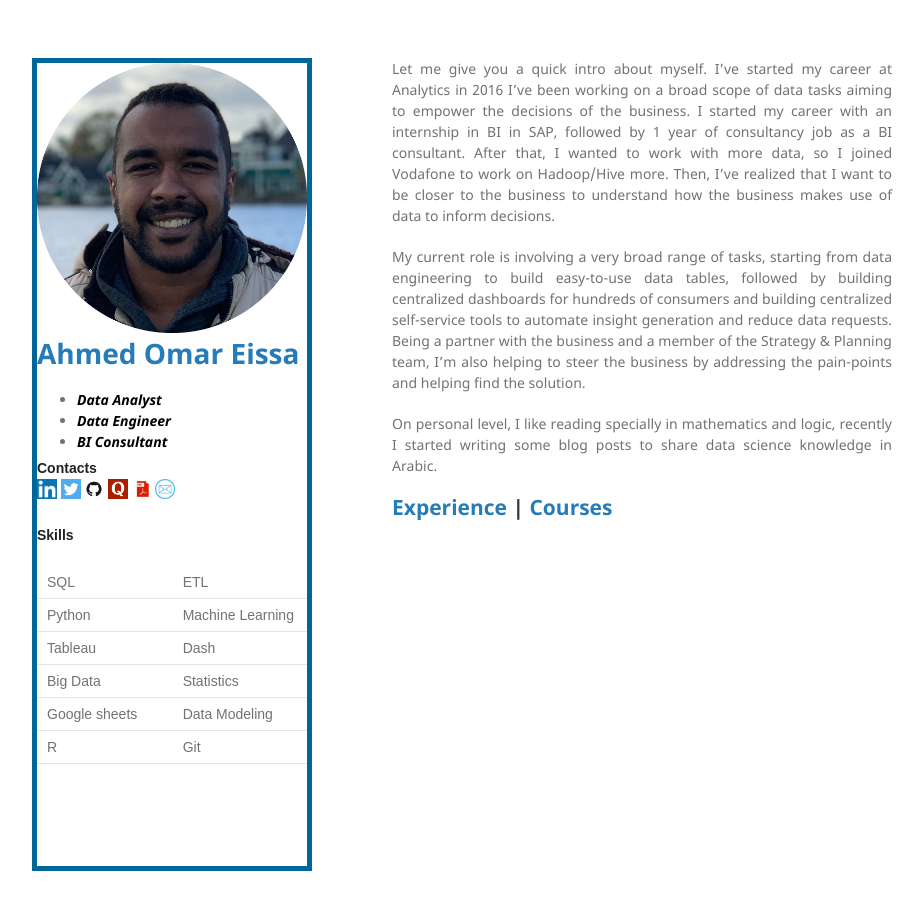
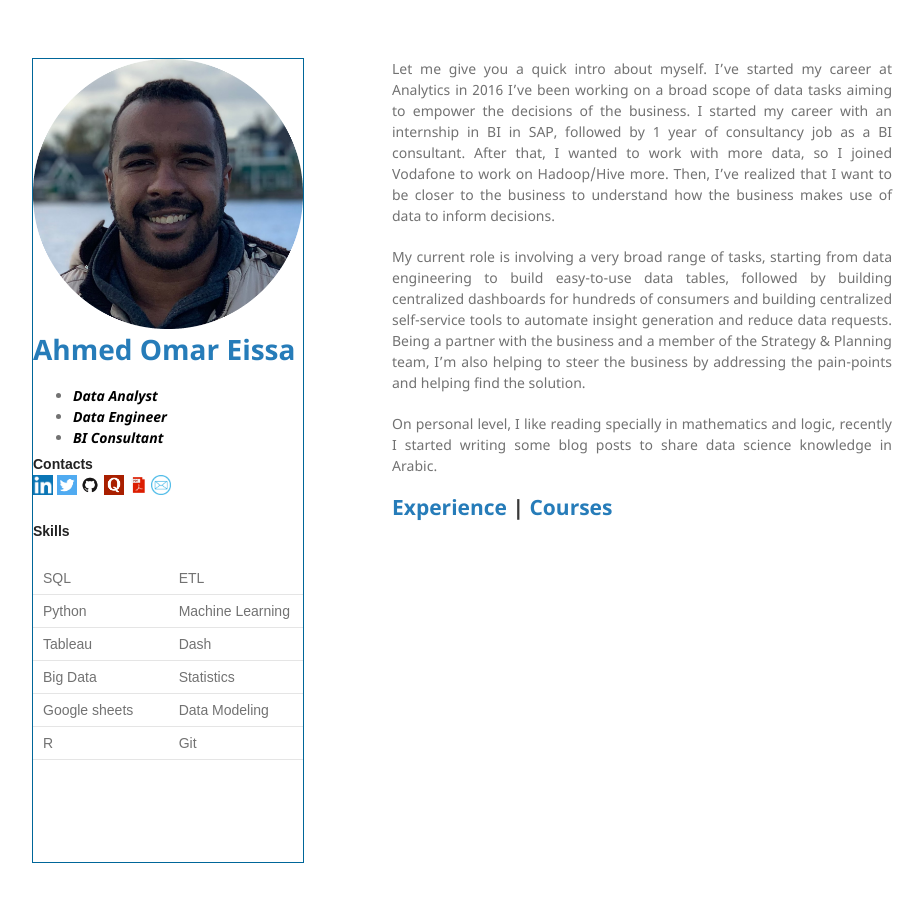
Before and after one commit to AhmedOmarEissa/AhmedOmarEissa.github.io, a Jekyll site: the page built from index.md, in a window 1280 px wide. Shown: the whole page, without its empty margins (178-1102 px from the left). Built offline with Jekyll 4.4.1, drawn with Linux system fonts in a browser that asks for light colours.

Commit message:
Update jekyll-theme-minimal.scss

```diff
--- a/_sass/jekyll-theme-minimal.scss
+++ b/_sass/jekyll-theme-minimal.scss
@@ -114,7 +114,7 @@ img {
 }
 
 header {
-  border: 5px solid #069;
+  border: 1px solid #069;
   width:270px;
   float:left;
   position:fixed;
```
